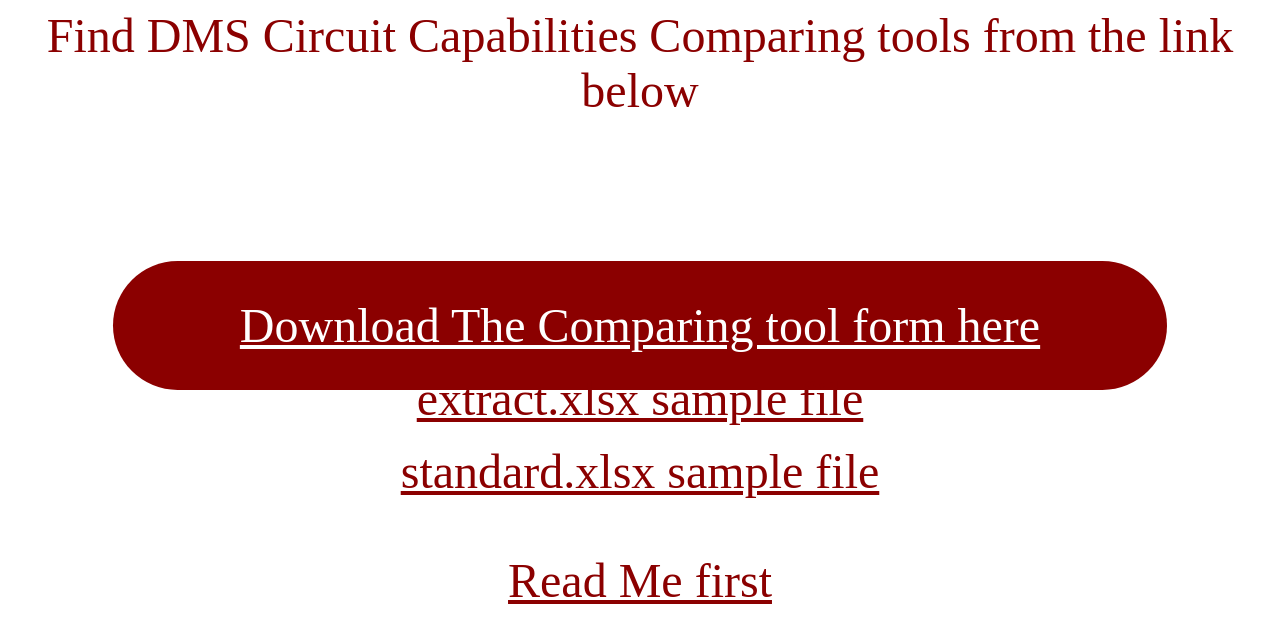
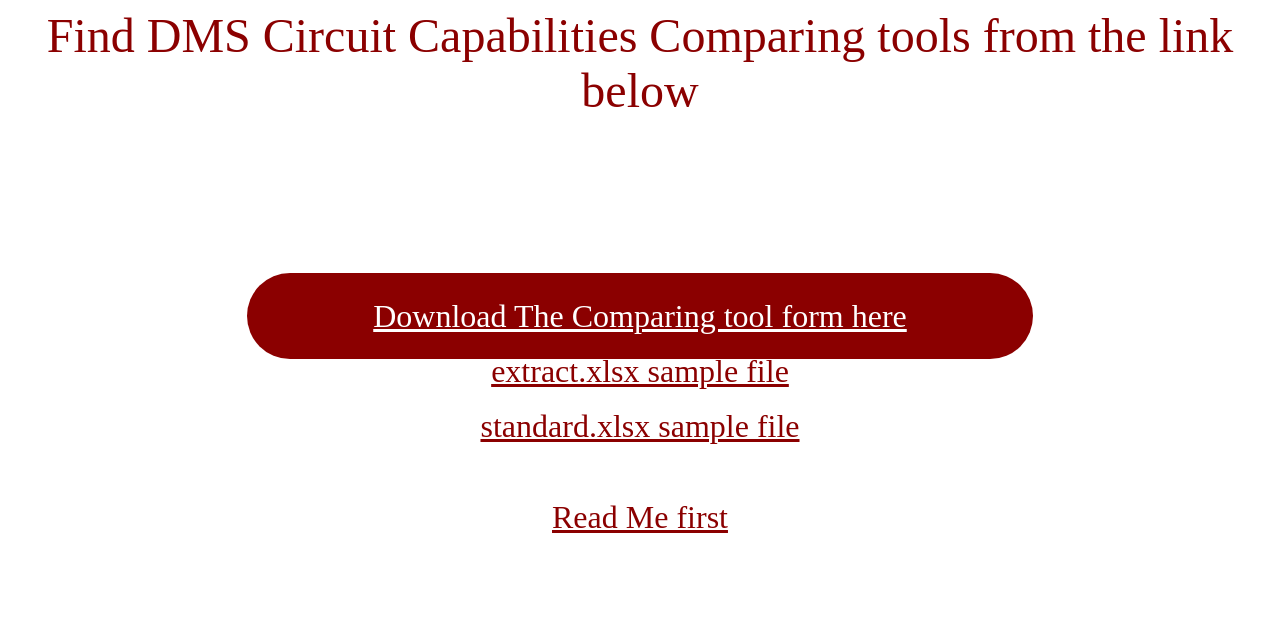
Before and after one commit to SouvikS0D7/DMS-Circuit-Capabilities, a plain HTML site: page index.html in a window 1280 px wide. Drawn offline with Linux system fonts and the light colour scheme.

Commit message:
Update index.html
update the webpage

```diff
--- a/index.html
+++ b/index.html
@@ -34,14 +34,14 @@
 			border-radius: 100px;
 			padding-left: 10%;
 			padding-right: 10%;
-			padding-top: 3%;
-			padding-bottom: 3%;
-			font-size: 300%;
+			padding-top: 2%;
+			padding-bottom: 2%;
+			font-size: 200%;
 		}
 		#readme
 		{
 			color: darkred;
-			font-size: 300%;
+			font-size: 200%;
 		}
 	</style>
 	</style>
```
